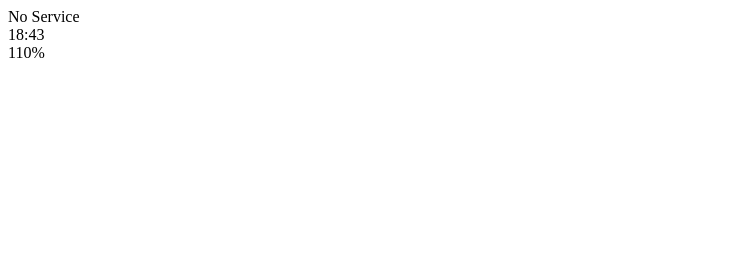
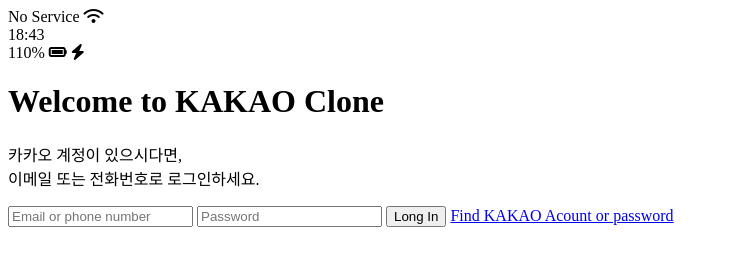
Before and after one commit to showWhatUGot/kakaoClone, a plain HTML site: page index.html in a window 1280 px wide. Shown: the whole page, without its empty margins (0-729 px from the left). Drawn offline with Linux system fonts and the light colour scheme.

Commit message:
02.png html complete!
02.png를 위한 html 작성

```diff
--- a/index.html
+++ b/index.html
@@ -1,5 +1,5 @@
 <!DOCTYPE html>
-<html lang="kr">
+<html lang="en">
   <head>
     <meta charset="UTF-8" />
     <meta http-equiv="X-UA-Compatible" content="IE=edge" />
@@ -10,16 +10,34 @@
     <div id="status-bar">
       <div class="status-bar__column">
         <span>No Service</span>
-        <!-- To Do: Wifi Icon -->
+        <i class="fas fa-wifi"></i>
       </div>
       <div class="status-bar__column">
         <span>18:43</span>
       </div>
       <div class="status-bar__column">
         <span>110%</span>
-        <!-- battery Icon -->
-        <!-- Lightning Icon -->
+        <i class="fas fa-battery-full"></i>
+        <i class="fas fa-bolt"></i>
       </div>
     </div>
+    <div>
+      <header class="welcome-header">
+        <h1 class="welcome-header__title">Welcome to KAKAO Clone</h1>
+        <p class="welcome-header__text">
+          카카오 계정이 있으시다면,<br />이메일 또는 전화번호로 로그인하세요.
+        </p>
+      </header>
+      <form id="login-form">
+        <input type="text" placeholder="Email or phone number" />
+        <input type="password" placeholder="Password" />
+        <input type="submit" value="Long In" />
+        <a href="#">Find KAKAO Acount or password</a>
+      </form>
+    </div>
+    <script
+      src="https://kit.fontawesome.com/6478f529f2.js"
+      crossorigin="anonymous"
+    ></script>
   </body>
 </html>
```
